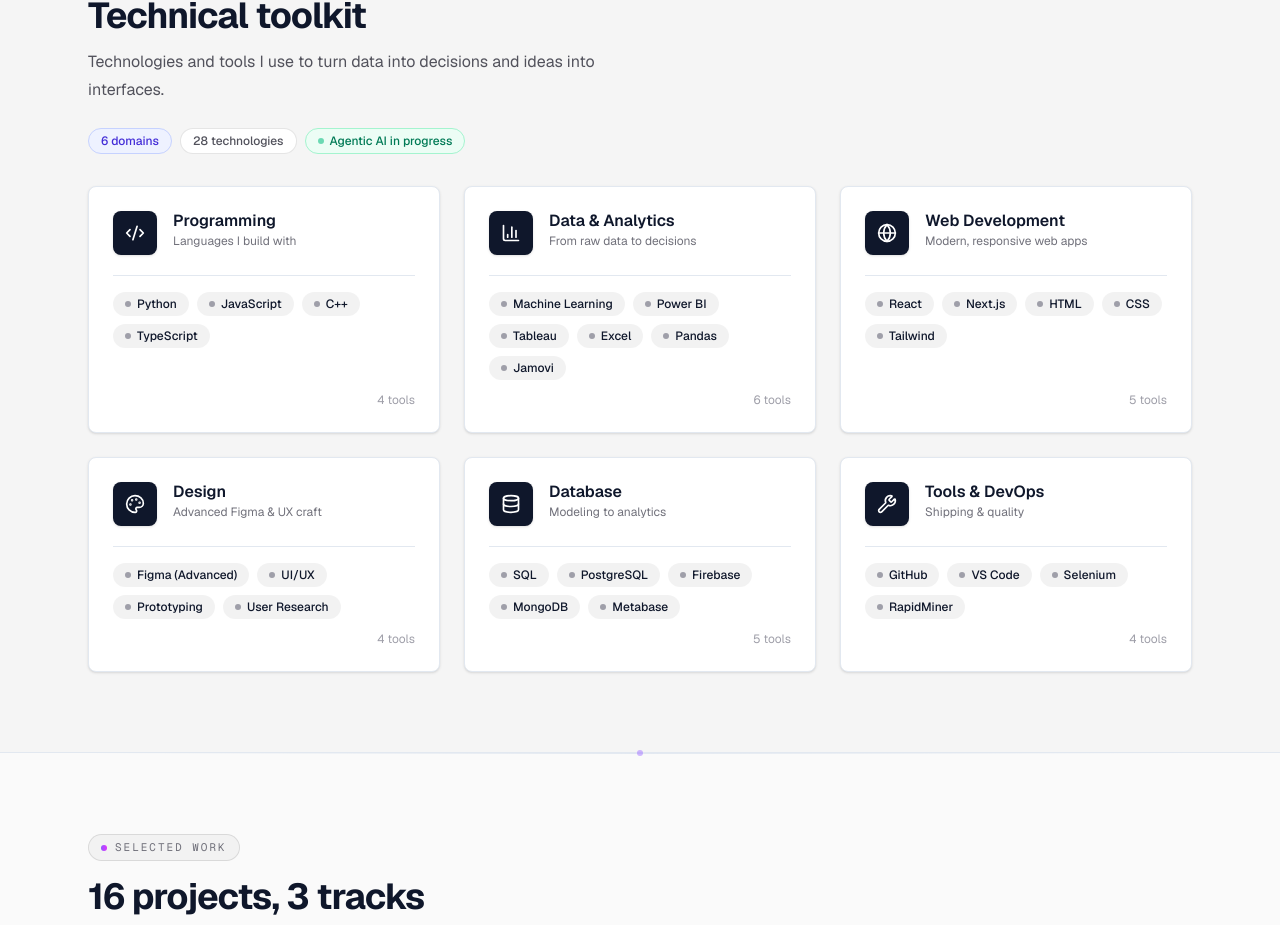
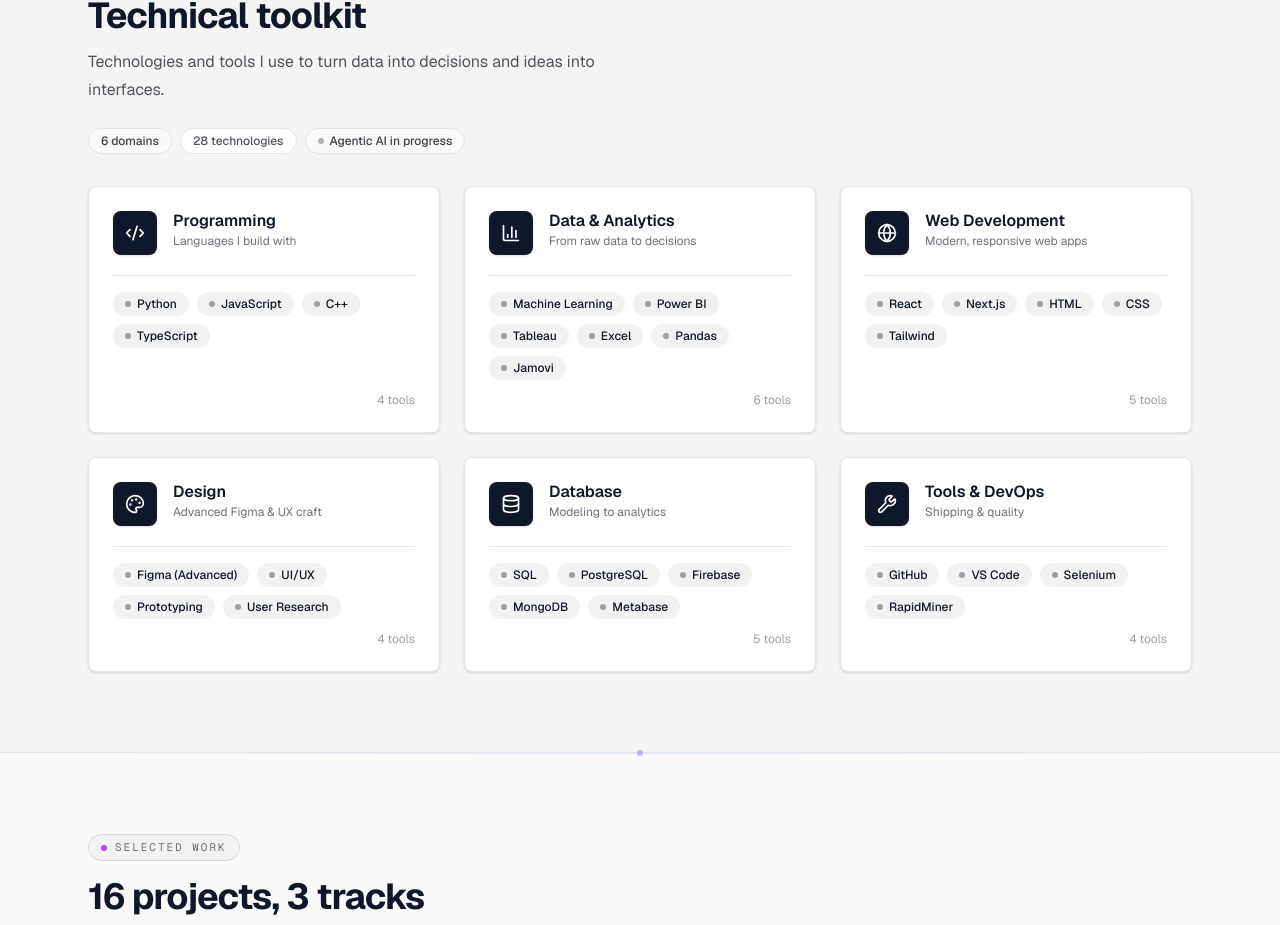
Before and after one commit to jacobconradquendangan-portfolio/portfolio-website-v2, a Next.js app: page / in a window 1280 px wide. Shown: the part 1578-2503 px from the top of the page. Built offline with nearby package versions, Linux system fonts and the light colour scheme.

Commit message:
Enhance Skills component styling for improved visual consistency

```diff
--- a/src/components/Skills.tsx
+++ b/src/components/Skills.tsx
@@ -22,17 +22,17 @@
           copy="Technologies and tools I use to turn data into decisions and ideas into interfaces."
         />
         <div className="mt-6 flex flex-wrap gap-2 text-xs font-medium">
-          <span className="rounded-full border border-indigo-200 bg-indigo-50 px-3 py-1 text-indigo-700 dark:border-indigo-400/30 dark:bg-indigo-900/30 dark:text-indigo-300">6 domains</span>
-          <span className="rounded-full border border-black/10 bg-white px-3 py-1 text-zinc-600 dark:border-white/15 dark:bg-white/[.06] dark:text-zinc-400">{skills.reduce((n, g) => n + g.items.length, 0)} technologies</span>
-          <span className="rounded-full border border-emerald-200 bg-emerald-50 px-3 py-1 text-emerald-700 dark:border-emerald-400/30 dark:bg-emerald-900/30 dark:text-emerald-300 flex items-center gap-1.5"><span className="h-1.5 w-1.5 rounded-full bg-emerald-500 animate-pulse" /> Agentic AI in progress</span>
+          <span className="rounded-full border border-zinc-200 bg-zinc-50 px-3 py-1 text-zinc-700 dark:border-zinc-700 dark:bg-zinc-800 dark:text-zinc-300">6 domains</span>
+          <span className="rounded-full border border-zinc-200 bg-white px-3 py-1 text-zinc-600 dark:border-zinc-700 dark:bg-zinc-800 dark:text-zinc-400">{skills.reduce((n, g) => n + g.items.length, 0)} technologies</span>
+          <span className="rounded-full border border-zinc-200 bg-zinc-50 px-3 py-1 text-zinc-700 dark:border-zinc-700 dark:bg-zinc-800 dark:text-zinc-300 flex items-center gap-1.5"><span className="h-1.5 w-1.5 rounded-full bg-zinc-500 animate-pulse" /> Agentic AI in progress</span>
         </div>
         <Stagger className="mt-8 grid gap-6 sm:grid-cols-2 lg:grid-cols-3">
           {skills.map((g) => {
             const Icon = icons[g.icon] ?? Code2;
             return (
               <StaggerItem key={g.category}>
-                <div className="group relative flex h-full flex-col overflow-hidden rounded-lg border border-slate-200 bg-white p-6 shadow-sm transition-all duration-200 hover:-translate-y-1 hover:border-violet-300 hover:shadow-lg dark:border-white/[.09] dark:bg-slate-900">
-                  <div className="absolute inset-x-0 top-0 h-1 bg-gradient-to-r from-violet-600 via-fuchsia-500 to-orange-400 opacity-0 transition-opacity duration-200 group-hover:opacity-100" />
+                <div className="group relative flex h-full flex-col overflow-hidden rounded-lg border border-slate-200 bg-white p-6 shadow-sm transition-all duration-200 hover:-translate-y-1 hover:border-zinc-300 hover:shadow-md dark:border-white/[.09] dark:bg-slate-900">
+                  <div className="absolute inset-x-0 top-0 h-1 bg-slate-900 opacity-0 transition-opacity duration-200 group-hover:opacity-100 dark:bg-white" />
                   <div className="flex items-start gap-4">
                     <span className="grid h-11 w-11 shrink-0 place-items-center rounded-lg bg-slate-900 text-white shadow-sm transition-transform duration-200 group-hover:scale-105 group-hover:rotate-1">
                       <Icon className="h-5 w-5" />
@@ -49,7 +49,7 @@
                           key={s}
                           className="inline-flex items-center gap-1.5 rounded-full bg-black/[.05] px-3 py-1 text-xs font-medium transition hover:bg-black/[.09] dark:bg-white/[.07] dark:hover:bg-white/[.12]"
                         >
-                          <span className="h-1.5 w-1.5 rounded-full bg-zinc-400 group-hover:bg-violet-400 transition-colors" />
+                          <span className="h-1.5 w-1.5 rounded-full bg-zinc-400 group-hover:bg-zinc-600 transition-colors" />
                           {s}
                         </span>
                       ))}
```
